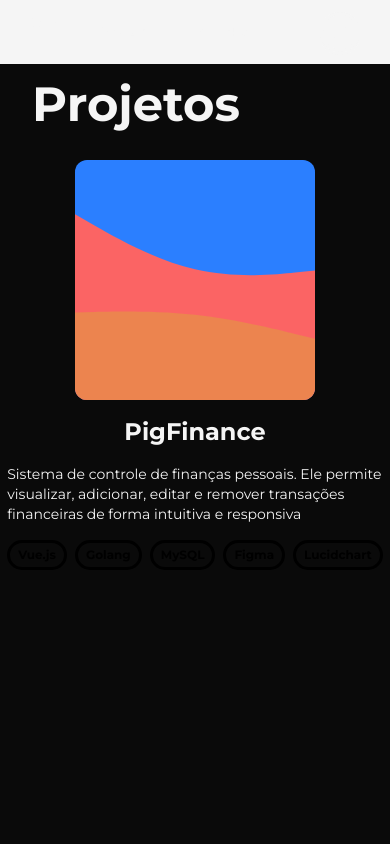
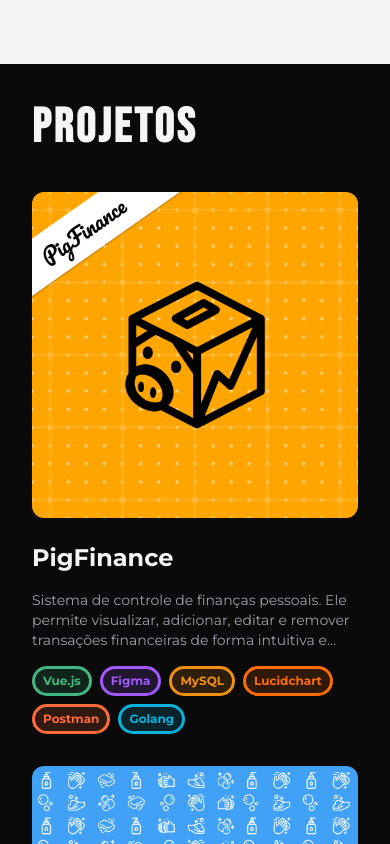
Before and after one commit to vinny-rbs/developer-portfolio-vue, a Vue app in the folder DeveloperPortfolio/: page /projects in a window 390 px wide. Built offline with nearby package versions, Linux system fonts and the light colour scheme.

Commit message:
feature: Complete carousel with responsive design and available deployment.

```diff
--- a/DeveloperPortfolio/src/components/Layout/Carousel/ProjectCard.vue
+++ b/DeveloperPortfolio/src/components/Layout/Carousel/ProjectCard.vue
@@ -1,15 +1,14 @@
 <script setup lang="ts">
-import { ref, computed } from 'vue'
+import { ref } from 'vue'
 import { projects } from '@/data/projects'
-import { DefaultButton, ButtonIcon } from '@/components/UI/DefaultButton/index'
-import { ArrowLeft, ArrowRight, AppWindow } from 'lucide-vue-next';
-import Badge from '@/components/UI/Badge.vue';
+import { DefaultButton, ButtonIcon } from '@/components/UI/DefaultButton'
+import { ArrowLeft, ArrowRight, AppWindow } from 'lucide-vue-next'
+import Badge from '@/components/UI/Badge.vue'
 
 const currentIndex = ref(0)
 
-const currentProject = computed(() => {
-    return projects[currentIndex.value]
-})
+const CARD_WIDTH = 360
+const GAP = 32
 
 const next = () => {
     currentIndex.value = (currentIndex.value + 1) % projects.length
@@ -19,39 +18,51 @@
     currentIndex.value =
         (currentIndex.value - 1 + projects.length) % projects.length
 }
-
 </script>
 
 <template>
-    <section class="h-[calc(100vh-clamp(4rem,10vw,7rem))] w-dvw flex flex-col px-[clamp(2em,8vw,4.5em)] py-4 gap-8">
-        <div class="w-screen">
-            <h2 class="text-5xl ">Projetos</h2>
-        </div>
-        <div class="w-full h-full flex justify-center items-center gap-12">
+    <section class="w-screen min-h-screen px-[clamp(2rem,5vw,4.5rem)] py-10 flex flex-col gap-10">
+        <h2 class="text-5xl font-bold">PROJETOS</h2>
+        <div class="flex items-center gap-8">
             <DefaultButton @click="prev">
                 <template #content>
                     <ButtonIcon :icon="ArrowLeft" />
                 </template>
             </DefaultButton>
-            <main v-if="currentProject" class="flex flex-col justify-center items-center gap-4">
-                <a :href="currentProject.liveDemo" target="_blank" rel="noopener noreferrer" class="img-wrapper"
-                    :aria-label="`Abrir o projeto ${currentProject.title} em uma nova aba`"
-                    :title="`Abrir ${currentProject.title}`">
-                    <img class="aspect-square w-[clamp(15em,30vw,25em)] max-w-[25em] rounded-xl"
-                        :src="currentProject.image" :alt="currentProject.title" />
-                    <div class="overlay-content">
-                        <AppWindow class="overlay-icon" :size=42 />
-                        <span class="overlay-text text-2xl">Conheça o meu projeto</span>
-                    </div>
-                </a>
-                <h3 class="text-2xl font-bold">{{ currentProject.title }}</h3>
-                <p class="text-sm">{{ currentProject.description }}</p>
-                <div class="flex gap-2">
-                    <div v-for="tech in currentProject.technologies" :key="tech">
-                        <Badge :label="tech" color="var(--color-blue-500)" />
+            <div class="overflow-hidden w-full ">
+                <div class="carousel flex transition-transform duration-700 ease-[cubic-bezier(0.4,0,0.2,1)] gap-8"
+                    :style="{
+                        transform: `translateX(-${currentIndex * (CARD_WIDTH + GAP)}px)`
+                    }">
+                    <div v-for="project in projects" :key="project.id"
+                        class="w-full max-w-[25em] shrink-0 flex flex-col gap-6">
+                        <a :href="project.liveDemo" target="_blank" rel="noopener noreferrer"
+                            class="relative overflow-hidden rounded-xl group">
+                            <img :src="project.image" :alt="project.title"
+                                class="aspect-square w-full object-cover transition-transform duration-300 group-hover:scale-105" />
+                            <div class="absolute inset-0 bg-black/60 opacity-0 group-hover:opacity-100 transition-opacity
+                       flex flex-col items-center justify-center gap-2 text-white">
+                                <AppWindow :size="42" />
+                                <span class="text-xl font-semibold text-center">
+                                    Conheça o projeto
+                                </span>
+                            </div>
+                        </a>
+                        <div class="flex flex-col gap-4">
+                            <h3 class="text-2xl font-bold">
+                                {{ project.title }}
+                            </h3>
+                            <p class="text-sm text-zinc-400 line-clamp-3">
+                                {{ project.description }}
+                            </p>
+                            <div class="flex flex-wrap gap-2">
+                                <Badge v-for="tech in project.technologies" :key="tech.title" :label="tech.title"
+                                    :color="tech.color" />
+                            </div>
+                        </div>
                     </div>
                 </div>
-            </main>
+            </div>
             <DefaultButton @click="next">
                 <template #content>
                     <ButtonIcon :icon="ArrowRight" />
@@ -61,63 +72,22 @@
     </section>
 </template>
 
+
 <style scoped>
-button {
-    border-radius: 1em;
-}
-
-.img-wrapper {
-    position: relative;
-    display: inline-block;
-    border-radius: 0.75rem;
-}
-
-.img-wrapper img {
-    display: block;
-    transition: transform 0.3s ease;
-}
-
-.img-wrapper::after {
-    content: "";
-    position: absolute;
-    inset: 0;
-    background: rgba(0, 0, 0, 0.55);
-    opacity: 0;
-    transition: opacity 0.3s ease;
-    transform: scale(1.05);
-}
-
-.img-wrapper:hover::after {
-    opacity: 1;
-}
-
-.img-wrapper:hover img {
-    transform: scale(1.05);
-}
-
-.overlay-content {
-    position: absolute;
-    inset: 0;
-    display: flex;
-    flex-direction: column;
-    align-items: center;
-    justify-content: center;
-    gap: 0.5rem;
-    color: var(--color-light);
-    opacity: 0;
-    transition: opacity 0.3s ease;
-    z-index: 3;
-}
-
-
-
-.img-wrapper:hover .overlay-content {
-    opacity: 1;
+h2 {
+    font-family: "Bebas Neue";
+    letter-spacing: 3px;
 }
 
 @media (max-width: 1115px) {
-    section {
-        height: auto;
+
+    .carousel {
+        flex-wrap: wrap;
+        justify-content: center;
+    }
+
+    button {
+        display: none;
     }
 }
 </style>
--- a/DeveloperPortfolio/src/components/Layout/TheHeader.vue
+++ b/DeveloperPortfolio/src/components/Layout/TheHeader.vue
@@ -24,3 +24,5 @@
         </DefaultButton>
     </header>
 </template>
+
+<style scoped></style>
--- a/DeveloperPortfolio/src/data/projects.ts
+++ b/DeveloperPortfolio/src/data/projects.ts
@@ -1,12 +1,18 @@
-import SunCode from "@/assets/images/profileImg/SunCode.svg";
+import SunCodeImg from "@/assets/images/profileImg/SunCode.svg";
+import ArtsaboariaImg from "@/assets/images/projectsImg/ArtsaboariaImg.png";
+import PigFinanceImg from "@/assets/images/projectsImg/PigFinanceImg.png";
 
+interface Technology {
+  title: string;
+  color: string;
+}
 interface Project {
   id: string;
   title: string;
   category: string;
   description: string;
   image: string;
-  technologies: string[];
+  technologies: Technology[];
   repository?: string;
   liveDemo?: string;
 }
@@ -18,8 +24,33 @@
     category: "Financeiro",
     description:
       "Sistema de controle de finanças pessoais. Ele permite visualizar, adicionar, editar e remover transações financeiras de forma intuitiva e responsiva",
-    image: SunCode,
-    technologies: ["Vue.js", "Golang", "MySQL", "Figma", "Lucidchart"],
+    image: PigFinanceImg,
+    technologies: [
+      {
+        title: "Vue.js",
+        color: "#41B883",
+      },
+      {
+        title: "Figma",
+        color: "#A259FF",
+      },
+      {
+        title: "MySQL",
+        color: "#F29111",
+      },
+      {
+        title: "Lucidchart",
+        color: "#FF6C02",
+      },
+      {
+        title: "Postman",
+        color: "#FF6C38",
+      },
+      {
+        title: "Golang",
+        color: "#08B1DA",
+      },
+    ],
     repository: "https://github.com/seuuser/pigfinance",
     liveDemo: "https://pigfinance.vercel.app",
   },
@@ -28,9 +59,94 @@
     title: "Artsaboaria",
     category: "e-commerce",
     description:
-      "ARTSABOARIA é um e-commerce especializado na venda de sabonetes artesanais, com foco em qualidade, sustentabilidade e experiência do usuário. O design clean e elegante, aliado a uma navegação intuitiva, traduz a essência artesanal da marca e proporciona uma experiência de compra diferenciada. Este projeto foi criado para atender à solicitação de demonstração de um cliente real.",
-    image: SunCode,
-    technologies: ["Vue.js", "Spring Boot", "MySQL", "Figma", "Postman"],
+      "Artsaboaria é um e-commerce especializado na venda de sabonetes artesanais, com foco em qualidade, sustentabilidade e experiência do usuário. O design clean e elegante, aliado a uma navegação intuitiva, traduz a essência artesanal da marca e proporciona uma experiência de compra diferenciada. Este projeto foi criado para atender à solicitação de demonstração de um cliente real.",
+    image: ArtsaboariaImg,
+    technologies: [
+      {
+        title: "Vue.js",
+        color: "#41B883",
+      },
+      {
+        title: "Figma",
+        color: "#A259FF",
+      },
+      {
+        title: "Spring Boot",
+        color: "#6DB33F",
+      },
+      {
+        title: "MySQL",
+        color: "#F29111",
+      },
+      {
+        title: "Postman",
+        color: "#FF6C38",
+      },
+    ],
+    repository: "https://github.com/seuuser/pigfinance",
+    liveDemo: "https://artsaboaria-website.vercel.app",
+  },
+  {
+    id: "artsaboaria",
+    title: "Artsaboaria",
+    category: "e-commerce",
+    description:
+      "Artsaboaria é um e-commerce especializado na venda de sabonetes artesanais, com foco em qualidade, sustentabilidade e experiência do usuário. O design clean e elegante, aliado a uma navegação intuitiva, traduz a essência artesanal da marca e proporciona uma experiência de compra diferenciada. Este projeto foi criado para atender à solicitação de demonstração de um cliente real.",
+    image: ArtsaboariaImg,
+    technologies: [
+      {
+        title: "Vue.js",
+        color: "#41B883",
+      },
+      {
+        title: "Figma",
+        color: "#A259FF",
+      },
+      {
+        title: "Spring Boot",
+        color: "#6DB33F",
+      },
+      {
+        title: "MySQL",
+        color: "#F29111",
+      },
+      {
+        title: "Postman",
+        color: "#FF6C38",
+      },
+    ],
+    repository: "https://github.com/seuuser/pigfinance",
+    liveDemo: "https://artsaboaria-website.vercel.app",
+  },
+  {
+    id: "artsaboaria",
+    title: "Artsaboaria",
+    category: "e-commerce",
+    description:
+      "Artsaboaria é um e-commerce especializado na venda de sabonetes artesanais, com foco em qualidade, sustentabilidade e experiência do usuário. O design clean e elegante, aliado a uma navegação intuitiva, traduz a essência artesanal da marca e proporciona uma experiência de compra diferenciada. Este projeto foi criado para atender à solicitação de demonstração de um cliente real.",
+    image: ArtsaboariaImg,
+    technologies: [
+      {
+        title: "Vue.js",
+        color: "#41B883",
+      },
+      {
+        title: "Figma",
+        color: "#A259FF",
+      },
+      {
+        title: "Spring Boot",
+        color: "#6DB33F",
+      },
+      {
+        title: "MySQL",
+        color: "#F29111",
+      },
+      {
+        title: "Postman",
+        color: "#FF6C38",
+      },
+    ],
     repository: "https://github.com/seuuser/pigfinance",
     liveDemo: "https://artsaboaria-website.vercel.app",
   },
```
Also changed, not shown: DeveloperPortfolio/src/assets/images/projectsImg/ArtsaboariaImg.png (added), DeveloperPortfolio/src/assets/images/projectsImg/PigFinanceImg.png (added).
